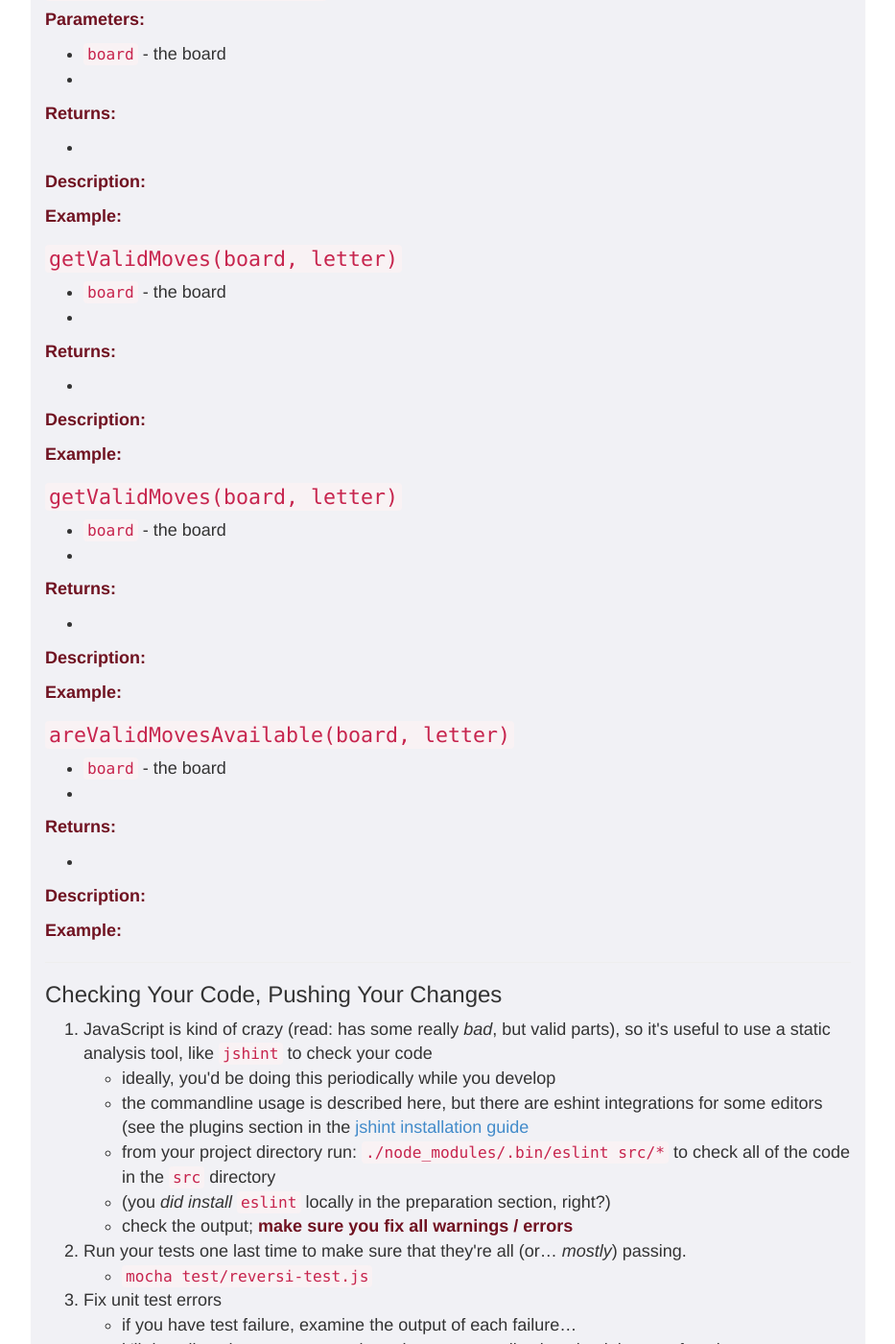
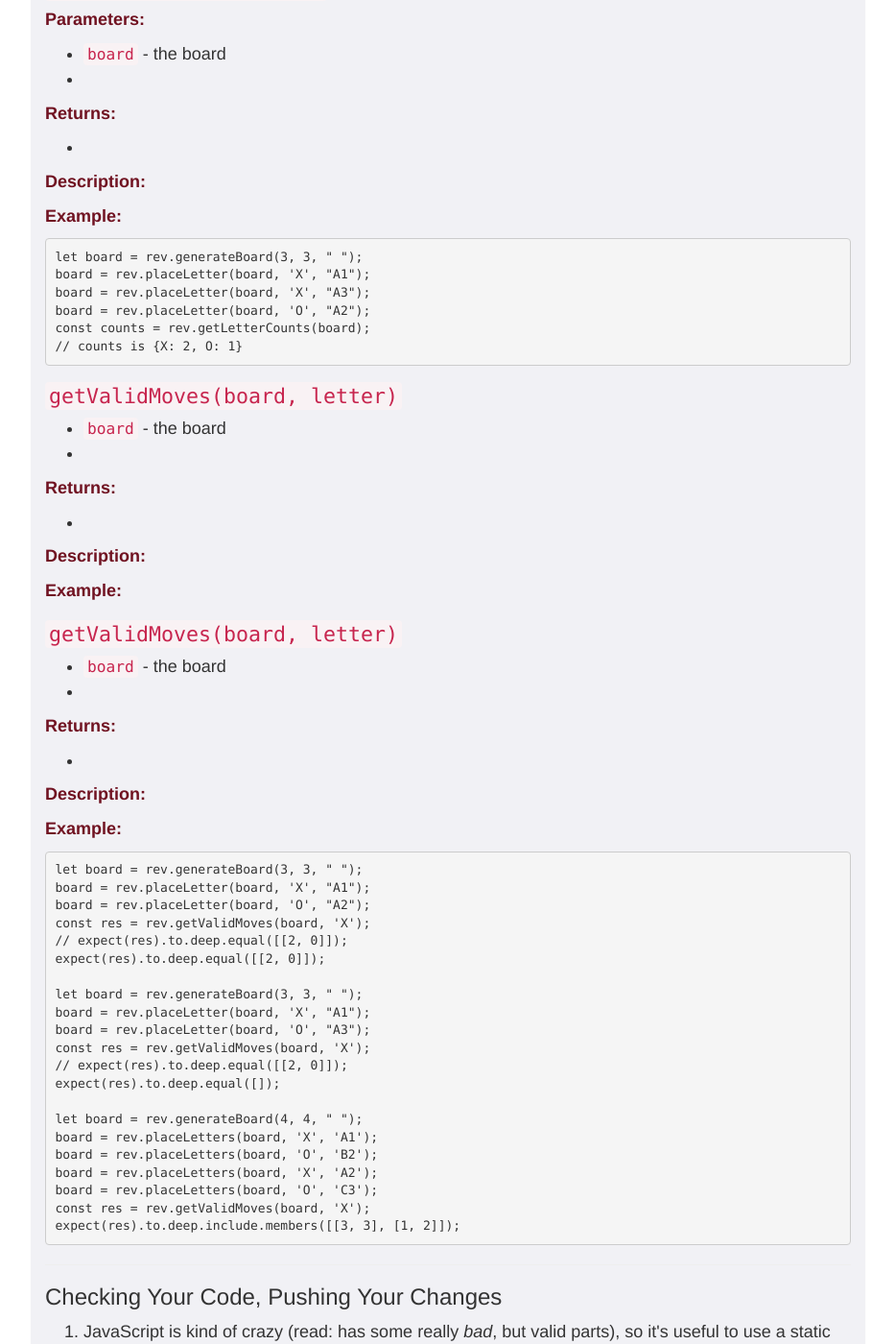
Before and after one commit to foureyes/csci-ua.0480-spring2017-008, a Jekyll site: the page built from homework/01.markdown, in a window 1280 px wide and 1400 px high, scrolled down 19960 px. Shown: the whole window at 96% size, without its empty margins (173-1106 px from the left). Built offline with Jekyll 4.4.1, drawn with Linux system fonts in a browser that asks for light colours.

Commit message:
add examples for last 2 functions

```diff
--- a/homework/01.markdown
+++ b/homework/01.markdown
@@ -905,6 +905,13 @@ __Description:__
 
 __Example:__
 
+    let board = rev.generateBoard(3, 3, " ");
+    board = rev.placeLetter(board, 'X', "A1");
+    board = rev.placeLetter(board, 'X', "A3");
+    board = rev.placeLetter(board, 'O', "A2");
+    const counts = rev.getLetterCounts(board);
+    // counts is {X: 2, O: 1}
+
 ### `getValidMoves(board, letter)`
 
 * `board` - the board
@@ -933,20 +940,27 @@ __Description:__
 
 __Example:__
 
+    let board = rev.generateBoard(3, 3, " ");
+    board = rev.placeLetter(board, 'X', "A1");
+    board = rev.placeLetter(board, 'O', "A2");
+    const res = rev.getValidMoves(board, 'X');
+    // expect(res).to.deep.equal([[2, 0]]);
+    expect(res).to.deep.equal([[2, 0]]);
 
+    let board = rev.generateBoard(3, 3, " ");
+    board = rev.placeLetter(board, 'X', "A1");
+    board = rev.placeLetter(board, 'O', "A3");
+    const res = rev.getValidMoves(board, 'X');
+    // expect(res).to.deep.equal([[2, 0]]);
+    expect(res).to.deep.equal([]);
 
-### `areValidMovesAvailable(board, letter)`
-
-* `board` - the board
-*
-
-__Returns:__
-
-*
-
-__Description:__
-
-__Example:__
+    let board = rev.generateBoard(4, 4, " ");
+    board = rev.placeLetters(board, 'X', 'A1');
+    board = rev.placeLetters(board, 'O', 'B2');
+    board = rev.placeLetters(board, 'X', 'A2');
+    board = rev.placeLetters(board, 'O', 'C3');
+    const res = rev.getValidMoves(board, 'X');
+    expect(res).to.deep.include.members([[3, 3], [1, 2]]);
 
 <hr>
 
```
